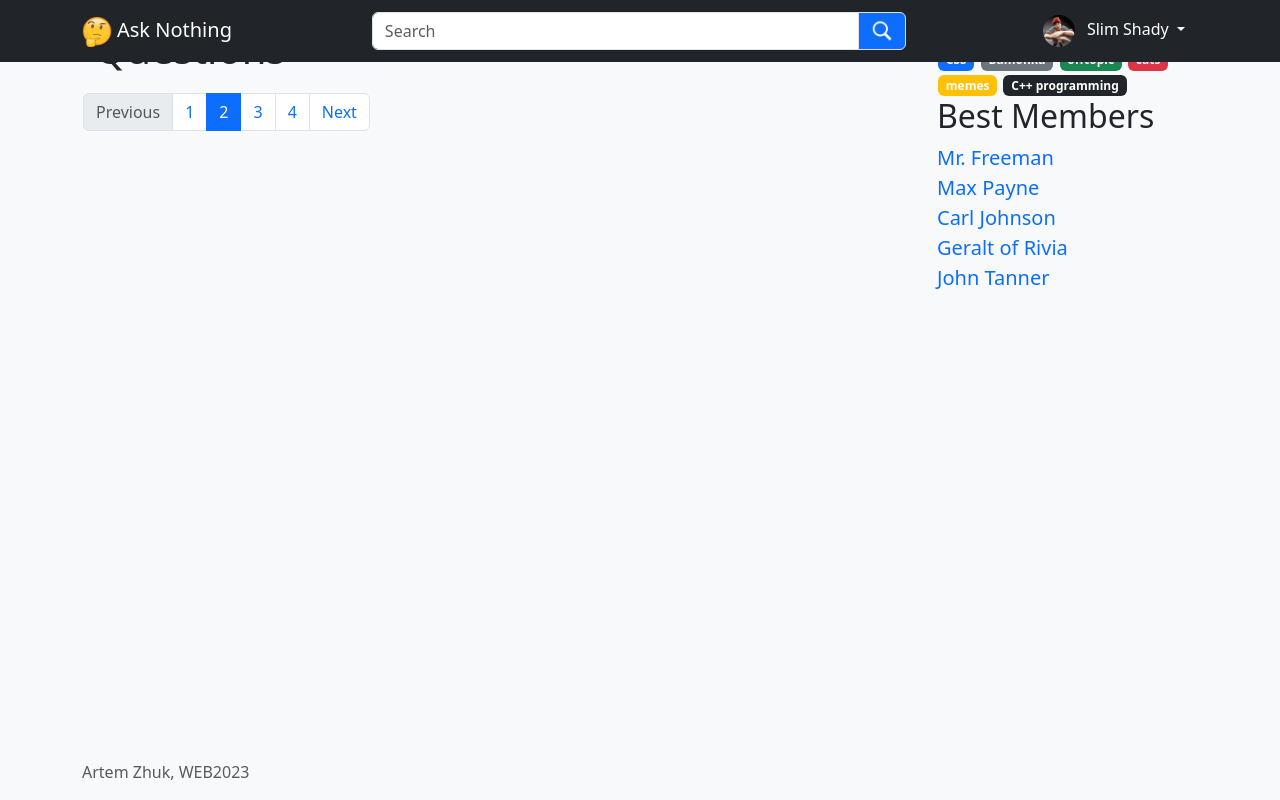
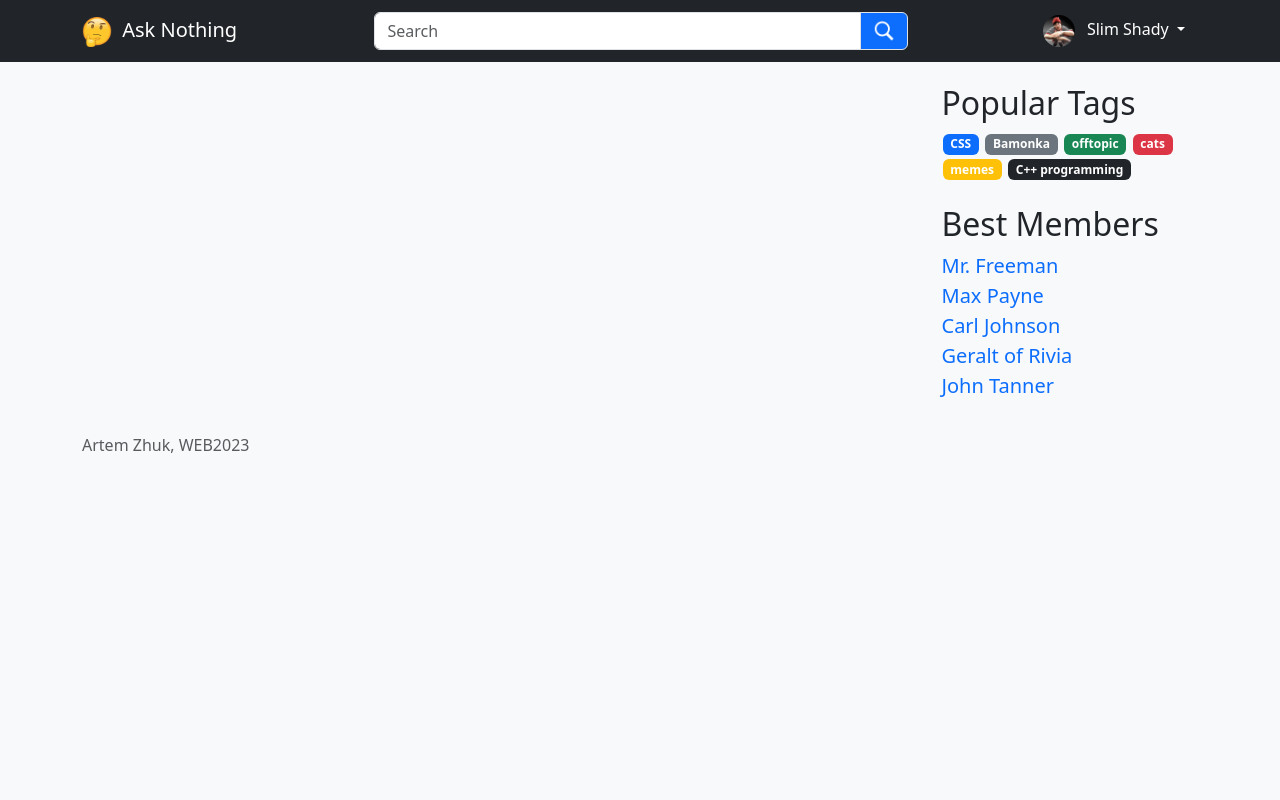
Before and after one commit to artmzhuk/TP-Web-QA, a Python web app: template templates/base.html in a window 1280 px wide. Run offline with Jinja, Linux system fonts and the light colour scheme; the template is opened without the code that fills it, so the values that code supplies are empty; some libraries are stand-ins or nearby versions.

Commit message:
updated base

```diff
--- a/templates/base.html
+++ b/templates/base.html
@@ -3,7 +3,7 @@
 <head>
 
     <meta charset="utf-8">
-    <title>Base</title>
+    <title>Index</title>
     <meta name="viewport" content="width=device-width, initial-scale=1">
 
     <link rel="stylesheet" href="../static/bootstrap/bootstrap.css">
@@ -13,20 +13,21 @@
     <!-- Custom styles for this template -->
 
 </head>
-<body class="d-flex flex-column h-100 bg-light">
+<body class="bg-light">
 <header>
     <!-- Fixed navbar -->
     <nav class="navbar navbar-expand-lg navbar-dark bg-dark fixed-top">
         <div class="container">
             <a class="navbar-brand" href="#">
-                <img src="../static/assets/img/logo.webp" class="">Ask Nothing
+                <img src="../static/assets/img/logo.webp" class="" alt="">
+                <span class="d-none d-sm-inline">Ask Nothing</span>
             </a>
 
             <form class="container-fluid w-50">
                 <div class="input-group">
                     <input class="form-control" type="search" placeholder="Search" aria-label="Search">
                     <button class="input-group-text bg-primary" type="submit">
-                        <img class="text-center icon" src="../static/assets/img/icon-search.png">
+                        <img class="text-center icon" src="../static/assets/img/icon-search.png" alt="Find">
                     </button>
                 </div>
             </form>
@@ -35,7 +36,7 @@
                 <button class="btn btn-dark dropdown-toggle" type="button" id="dropdownMenuButton"
                         data-bs-toggle="dropdown" aria-expanded="false">
                     <img src="../static/assets/img/eminem-ava.png" width="32" height="32" alt="User" class="userpic">
-                    Slim Shady
+                    <span class="d-none d-md-inline">Slim Shady</span>
                 </button>
                 <div class="dropdown-menu dropdown-menu-right" aria-labelledby="dropdownMenuButton">
                     <button class="dropdown-item" type="button">Settings</button>
@@ -48,34 +49,14 @@
 </header>
 
 <!-- Begin page content -->
-<main class="flex-shrink-0">
-    <div class="container">
-        <div class="row">
-            <div class="col-md-9 left-column">
-                <h1 class="row-title">Questions</h1>
-
-                <div class="bd-example m-2 border-0">
-                    <nav aria-label="Another pagination example">
-                        <ul class="pagination flex-wrap">
-                            <li class="page-item disabled">
-                                <a class="page-link">Previous</a>
-                            </li>
-                            <li class="page-item"><a class="page-link" href="#">1</a></li>
-                            <li class="page-item active" aria-current="page">
-                                <a class="page-link" href="#">2</a>
-                            </li>
-                            <li class="page-item"><a class="page-link" href="#">3</a></li>
-                            <li class="page-item"><a class="page-link" href="#">4</a></li>
-                            <li class="page-item">
-                                <a class="page-link" href="#">Next</a>
-                            </li>
-                        </ul>
-                    </nav>
-                </div>
+<main class="">
+    <div class="container-lg">
+        <div class="row mx-4 mx-lg-0">
+            <div class="col-lg-9 pt-4">
             </div>
-            <div class="col-md-3">
+            <div class="col-lg-3 pt-4 ps-4">
                 <div class="row">
-                    <h2 class="row-title">Popular Tags</h2>
+                    <h2 class="">Popular Tags</h2>
                     <div>
                         <span class="badge text-bg-primary tags"><a href="">CSS</a></span>
                         <span class="badge text-bg-secondary tags"><a href="">Bamonka</a></span>
@@ -85,8 +66,8 @@
                         <span class="badge  text-bg-dark tags"><a href="">C++ programming</a></span>
                     </div>
                 </div>
-                <div class="row">
-                    <h2 class="row-title">Best Members</h2>
+                <div class="row mt-4">
+                    <div class="h2">Best Members</div>
                     <ul class="best-members-list">
                         <li><a href="">Mr. Freeman</a></li>
                         <li><a href="">Max Payne</a></li>
```
